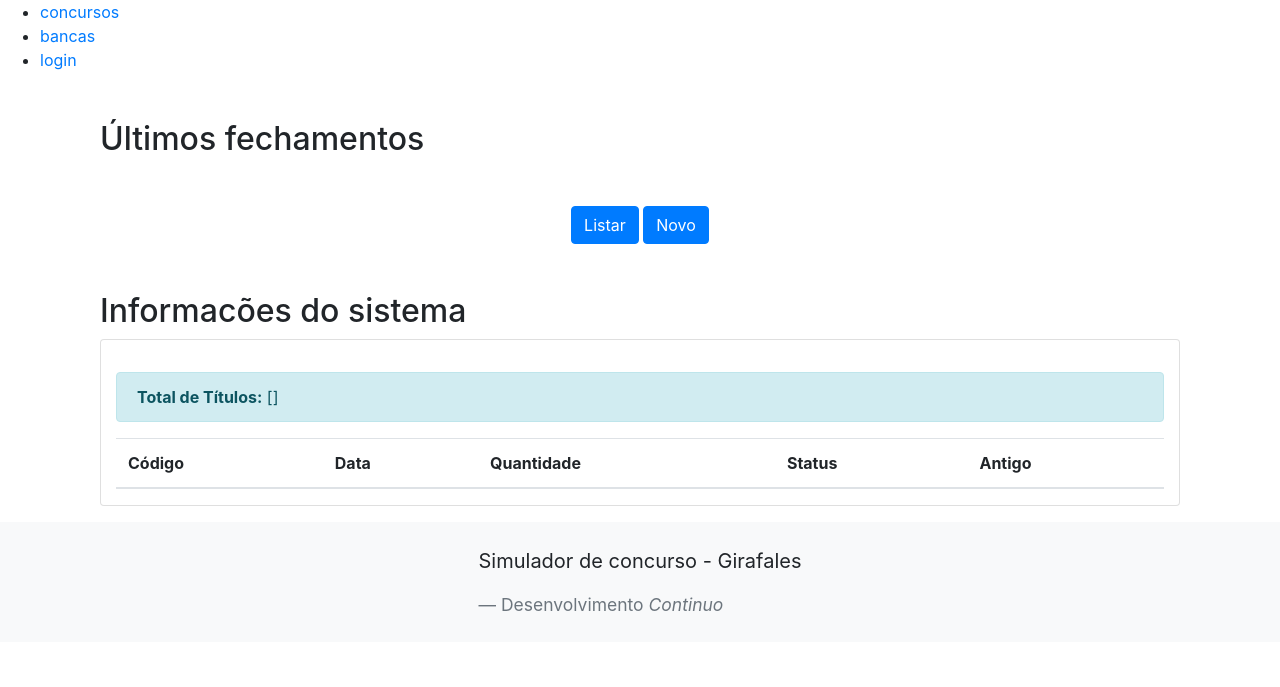
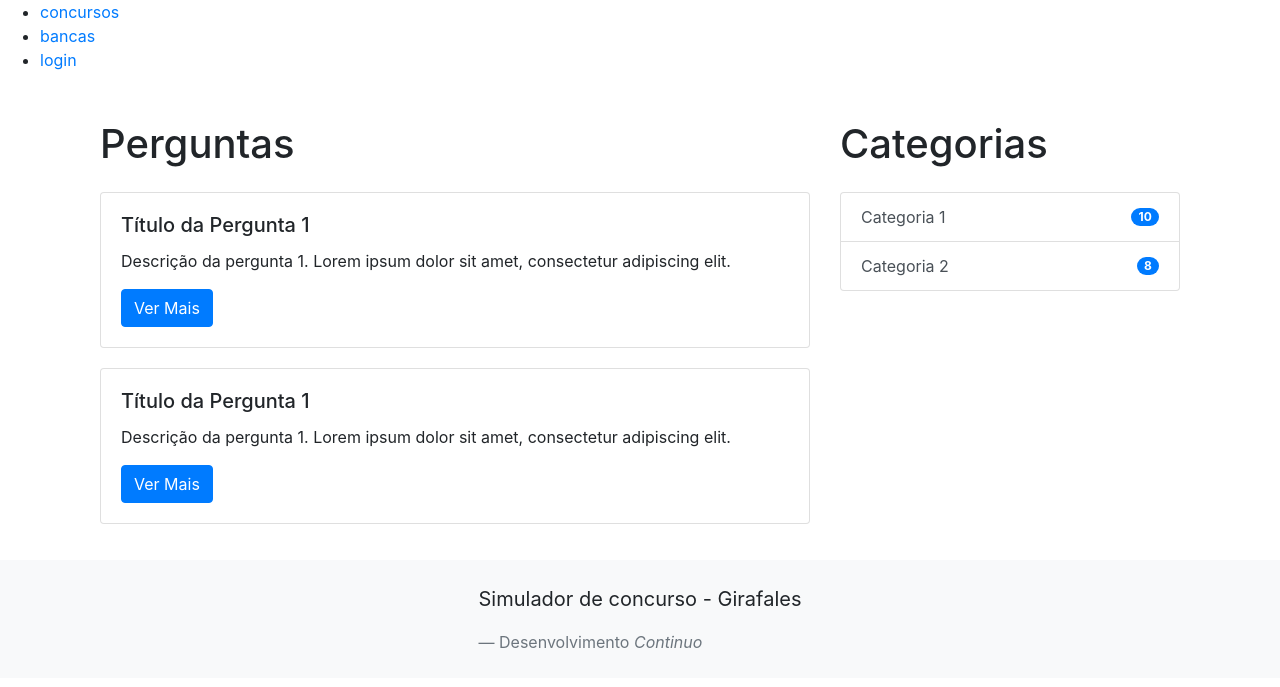
Before and after one commit to alexodisseus/girafales, a Flask app: template nc/templates/quiz/index.html in a window 1280 px wide. Shown: the top 687 px of the page. Run offline with Flask 3, Linux system fonts and the light colour scheme; the template is opened without the code that fills it, so the values that code supplies are empty; some libraries are stand-ins or nearby versions.

Commit message:
comentario

```diff
--- a/nc/panel.py
+++ b/nc/panel.py
@@ -46,11 +46,10 @@ def generate_quiz():
 @panel.route('/quiz_create', methods=['POST'])
 def quiz_create():
 
-    questions ="asd"
     todos_os_parametros = request.form.to_dict()
     created_questions = model.create_questions_from_dict(todos_os_parametros)
-    asd = model.get_all_questions()
-    #return redirect(url_for('quiz.index'))
+
+    return redirect(url_for('quiz.index'))
     return render_template('quiz/view.html', questions=asd)
 
 
--- a/nc/quiz.py
+++ b/nc/quiz.py
@@ -19,8 +19,9 @@ def index():
 
 	#data = model.read_tasks(session['userid'])
 
-	return render_template('index.html' )
-	#return render_template('login.html' )
+	asd = model.get_all_questions()
+
+	return render_template('quiz/index.html' , data = asd )
 
 
 
--- a/nc/templates/quiz/index.html
+++ b/nc/templates/quiz/index.html
@@ -7,119 +7,65 @@
                   href="{{url_for('static', filename='index.css')}}">
 {% endblock %}
 {% block content %}
+<!DOCTYPE html>
+<html lang="en">
+<head>
+  <meta charset="UTF-8">
+  <meta name="viewport" content="width=device-width, initial-scale=1.0">
+  <title>Rede Social - Perguntas e Categorias</title>
+  <link href="https://maxcdn.bootstrapcdn.com/bootstrap/4.5.2/css/bootstrap.min.css" rel="stylesheet">
+  <style>
+    .question-card {
+      margin-bottom: 20px;
+    }
+  </style>
+</head>
+<body>
+  <div class="container">
+    <div class="row">
+      <div class="col-md-8">
+        <h1 class="my-4">Perguntas</h1>
+        <!-- Card de Pergunta -->
+        <div class="card question-card">
+          <div class="card-body">
+            <h5 class="card-title">Título da Pergunta 1</h5>
+            <p class="card-text">Descrição da pergunta 1. Lorem ipsum dolor sit amet, consectetur adipiscing elit.</p>
+            <a href="#" class="btn btn-primary">Ver Mais</a>
+          </div>
+        </div>
+        <div class="card question-card">
+          <div class="card-body">
+            <h5 class="card-title">Título da Pergunta 1</h5>
+            <p class="card-text">Descrição da pergunta 1. Lorem ipsum dolor sit amet, consectetur adipiscing elit.</p>
+            <a href="#" class="btn btn-primary">Ver Mais</a>
+          </div>
+        </div>
 
-<div class="container mt-5">
-    <h2 class="mb-4">Últimos fechamentos</h2>
-    <div class="card-deck">
-    {%if data:%}
-    {%for x in data:%}
-        <!-- Ad 1 -->
-        <div class="card">
-            <div class="row no-gutters">
-                <div class="col-md-4">
-                    <img src="https://via.placeholder.com/800x600" class="card-img" alt="Produto 1">
-                </div>
-                <div class="col-md-8">
-                    <div class="card-body">
-                        <h5 class="card-title">Data: {{x.date}} </h5>
-                        <p class="card-text">Valores Pagos: R$ {{x.value}} </p>
-                        <p class="card-text">Valor do Título: R$ 100,00</p>
-                        <p class="card-text">Status: {{x.status}}</p>
+        <!-- Adicione mais cards de pergunta conforme necessário -->
 
-                    </div>
-                </div>
-            </div>
+      </div>
+
+      <div class="col-md-4">
+        <h1 class="my-4">Categorias</h1>
+        <!-- Lista de Categorias -->
+        <div class="list-group">
+          <a href="#" class="list-group-item list-group-item-action d-flex justify-content-between align-items-center">
+            Categoria 1
+            <span class="badge badge-primary badge-pill">10</span>
+          </a>
+          <a href="#" class="list-group-item list-group-item-action d-flex justify-content-between align-items-center">
+            Categoria 2
+            <span class="badge badge-primary badge-pill">8</span>
+          </a>
+          <!-- Adicione mais categorias conforme necessário -->
         </div>
-    {%endfor%}
-    {%endif%}
+      </div>
     </div>
-
-
-    <div class="text-center mt-4" >
-        <a href="{{url_for('closure.list')}}">
-
-            <button type="button" class="btn btn-primary">
-                <i class="bi bi-plus"></i> Listar
-            </button>
-        </a>
-        <a href="{{url_for('closure.create')}}">
-
-            <button type="button" class="btn btn-primary">
-                <i class="bi bi-plus"></i> Novo
-            </button>
-        </a>
   </div>
-</div>
-
-
-<div class="container mt-5">
-    <h2>Informacões do sistema</h2>
-
-    <div class="card table-responsive-md">
-        <div class="container mt-3">
-
-          <div class="alert alert-info mt-3">
-            <strong>Total de Títulos:</strong> [{{data[2]}}]
-          </div>
-
-          <table class="table">
-            <thead>
-              <tr>
-                <th>Código</th>
-                <th>Data</th>
-                <th>Quantidade</th>
-                <th>Status</th>
-                <th>Antigo</th>
-              </tr>
-            </thead>
-            <tbody>
-
-
-            </tbody>
-          </table>
-          </div>
-          </div>
+</body>
+</html>
 
 
 
 
-
-
-
-    </div>
-
-
-
-</div>
-
-
-
-
-
-
-
-<!-- Modal para adicionar novo relatório -->
-<div class="modal fade" id="adicionarRelatorioModal" tabindex="-1" aria-labelledby="adicionarRelatorioModalLabel" aria-hidden="true">
-  <div class="modal-dialog">
-    <div class="modal-content">
-      <div class="modal-header">
-        <h5 class="modal-title" id="adicionarRelatorioModalLabel">Adicionar Novo Relatório</h5>
-        <button type="button" class="btn-close" data-bs-dismiss="modal" aria-label="Close"></button>
-      </div>
-      <div class="modal-body">
-        <!-- Conteúdo do formulário para adicionar novo relatório -->
-        <p>Aqui você pode adicionar os detalhes do novo relatório.</p>
-      </div>
-      <div class="modal-footer">
-        <button type="button" class="btn btn-secondary" data-bs-dismiss="modal">Fechar</button>
-        <button type="button" class="btn btn-primary">Salvar</button>
-      </div>
-    </div>
-  </div>
-</div>
-
-
-<script src="https://cdn.jsdelivr.net/npm/bootstrap@5.3.0/dist/js/bootstrap.bundle.min.js"></script>
-
-
 {% endblock %}
```
Also changed, not shown: nc/templates/panel/view.html (+12 -4 lines), nc/db.db.
